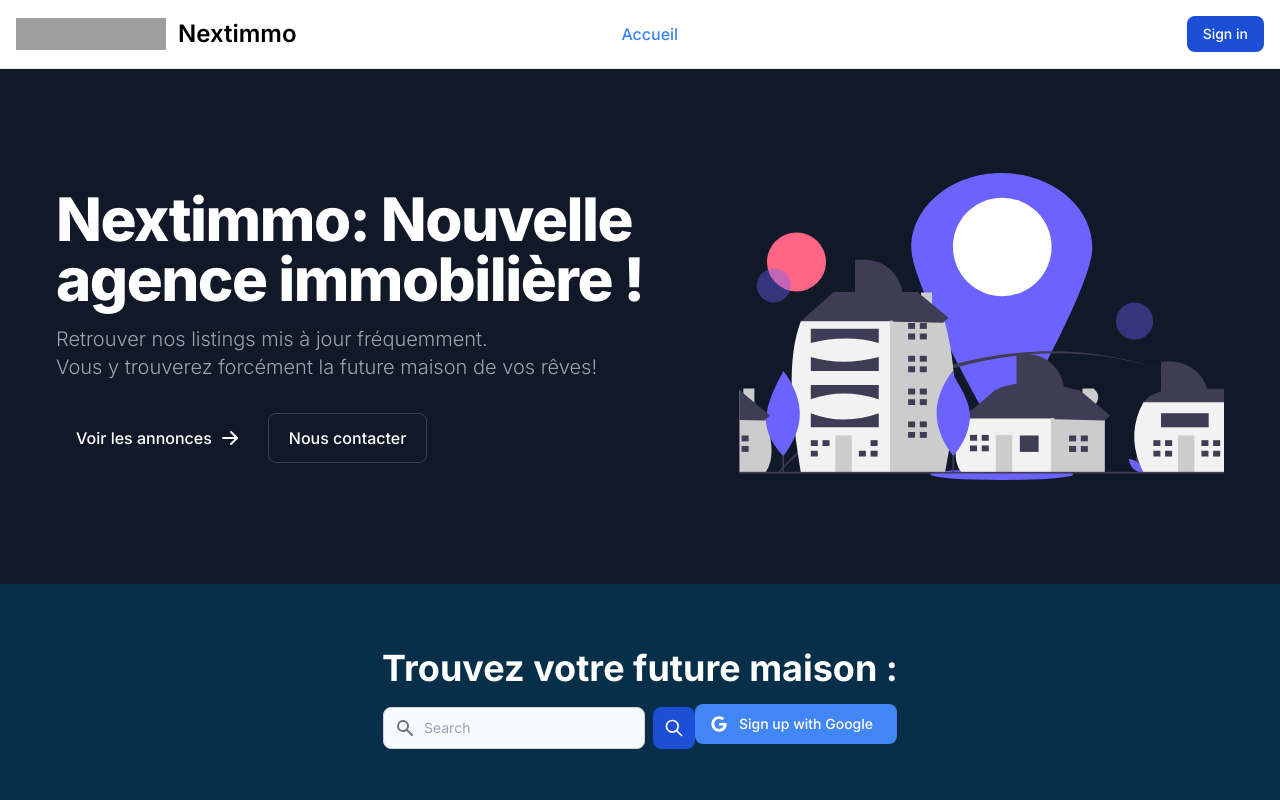
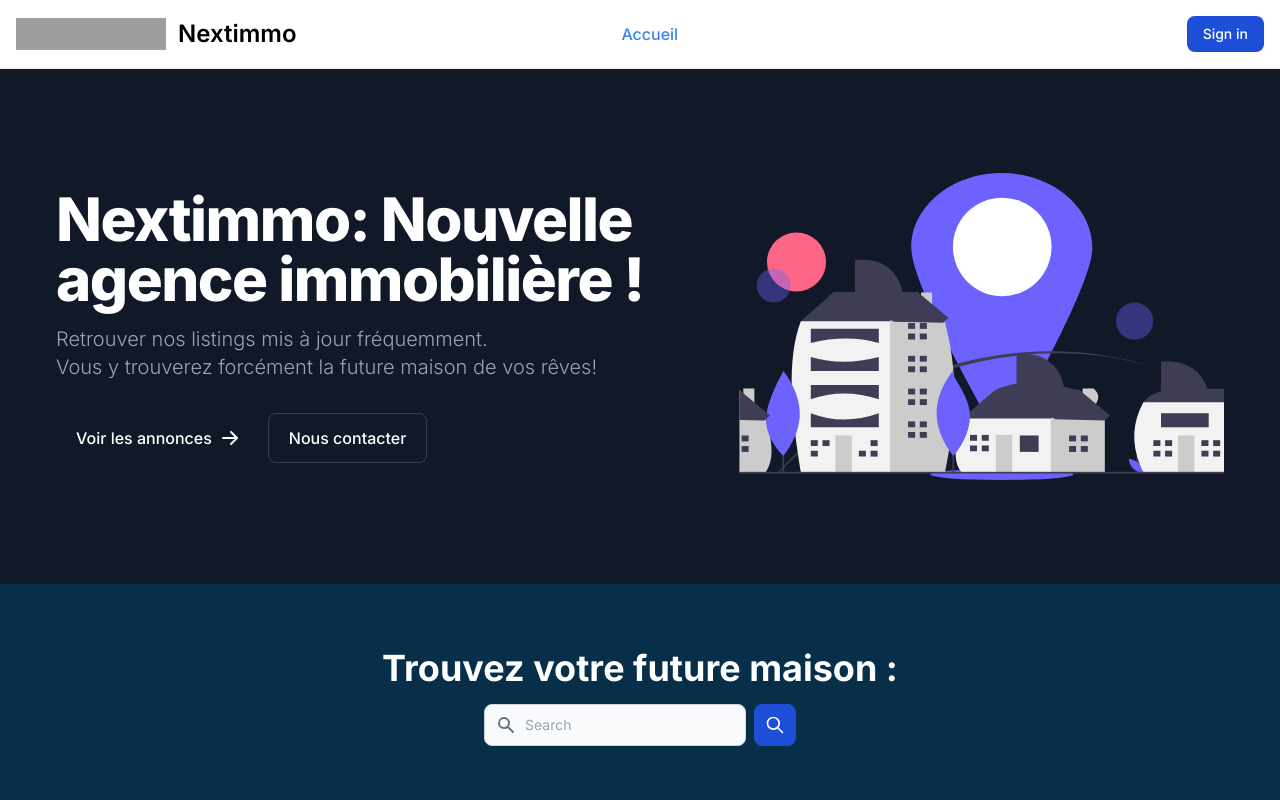
Before and after one commit to Ayrow/nextimmo, a Next.js app: page / in a window 1280 px wide. Shown: the top 800 px of the page. Built offline with nearby package versions, Linux system fonts and the light colour scheme; grey boxes are pictures that could not be loaded.

Commit message:
misplaced a button

```diff
--- a/src/components/BasicHouseSearch.js
+++ b/src/components/BasicHouseSearch.js
@@ -49,27 +49,6 @@ const BasicHouseSearch = () => {
         </svg>
         <span className='sr-only'>Search</span>
       </button>
-
-      <div class='px-6 sm:px-0 max-w-sm'>
-        <button
-          type='button'
-          class='text-white w-full  bg-[#4285F4] hover:bg-[#4285F4]/90 focus:ring-4 focus:outline-none focus:ring-[#4285F4]/50 font-medium rounded-lg text-sm px-5 py-2.5 text-center inline-flex items-center justify-between dark:focus:ring-[#4285F4]/55 mr-2 mb-2'>
-          <svg
-            class='mr-2 -ml-1 w-4 h-4'
-            aria-hidden='true'
-            focusable='false'
-            data-prefix='fab'
-            data-icon='google'
-            role='img'
-            xmlns='http://www.w3.org/2000/svg'
-            viewBox='0 0 488 512'>
-            <path
-              fill='currentColor'
-              d='M488 261.8C488 403.3 391.1 504 248 504 110.8 504 0 393.2 0 256S110.8 8 248 8c66.8 0 123 24.5 166.3 64.9l-67.5 64.9C258.5 52.6 94.3 116.6 94.3 256c0 86.5 69.1 156.6 153.7 156.6 98.2 0 135-70.4 140.8-106.9H248v-85.3h236.1c2.3 12.7 3.9 24.9 3.9 41.4z'></path>
-          </svg>
-          Sign up with Google<div></div>
-        </button>
-      </div>
     </form>
   );
 };
```
